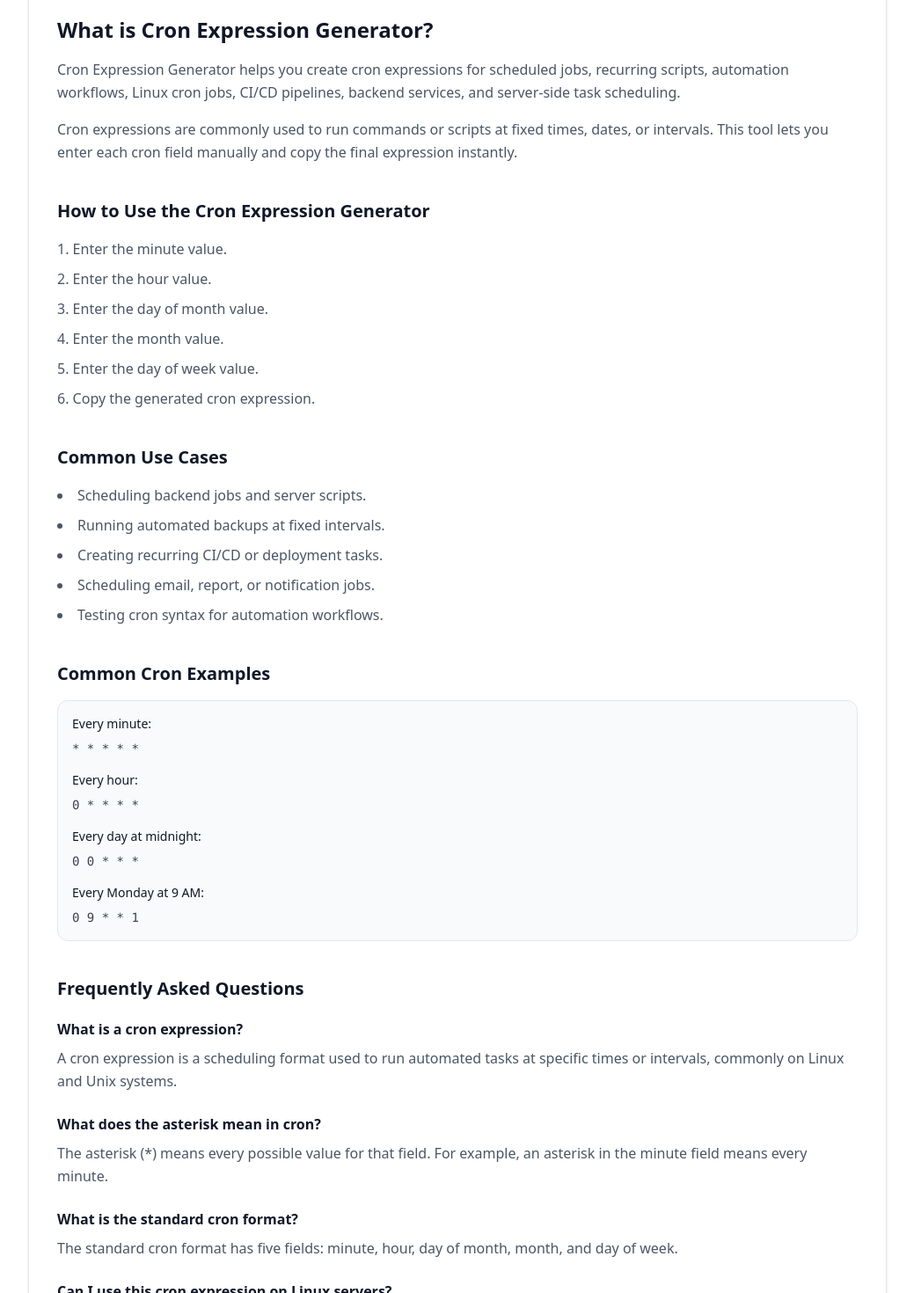
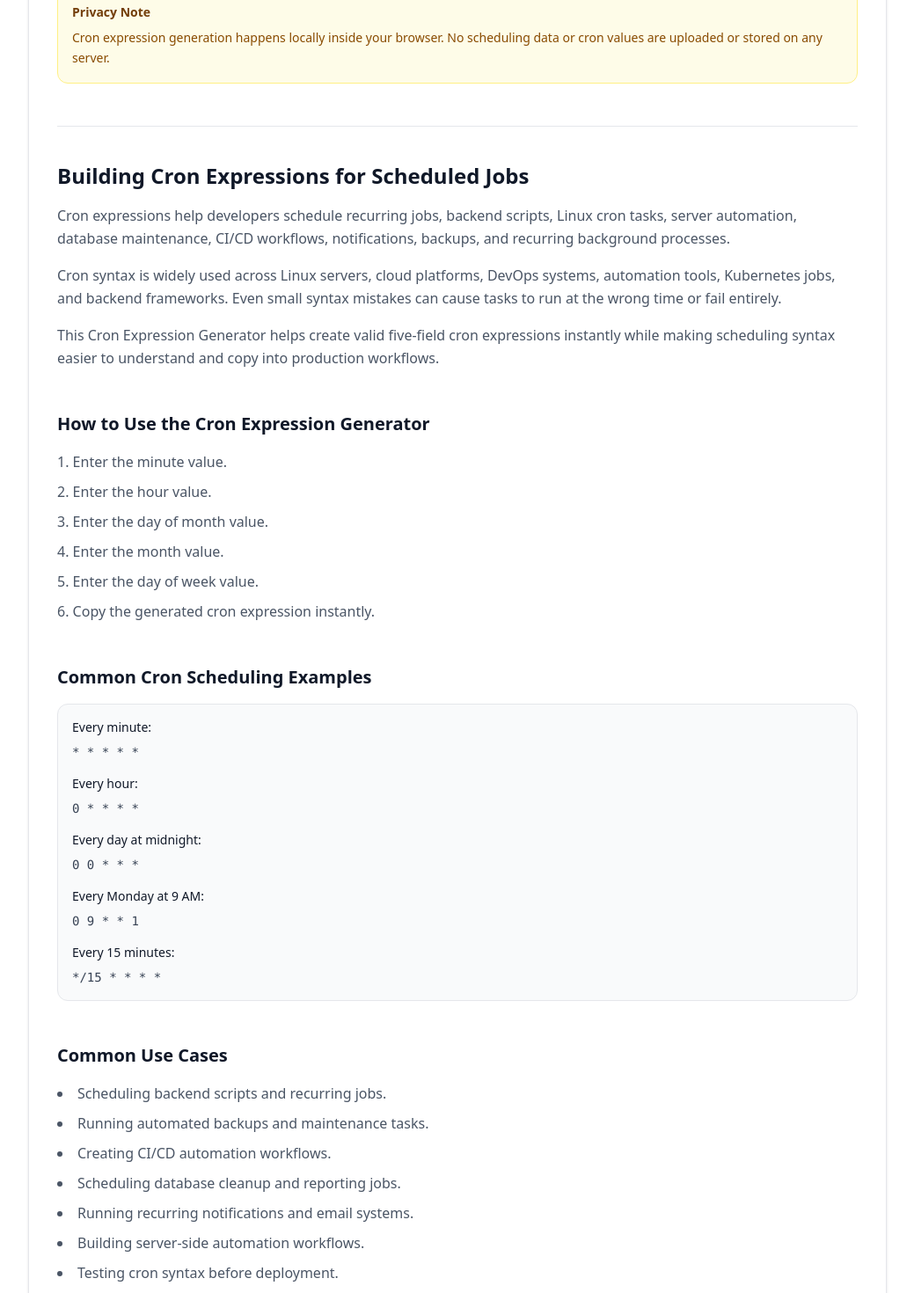
Before and after one commit to vaarunsonawwane-ops/yoryantra-new, a Next.js app: page /tools/cron-expression-generator in a window 1280 px wide. Shown: the part 1260-2730 px from the top of the page at 88% size, without its empty margins (120-1159 px from the left). Built offline with nearby package versions, Linux system fonts and the light colour scheme.

Commit message:
Cron Expression Generator SEO update

```diff
--- a/app/tools/cron-expression-generator/ToolClient.tsx
+++ b/app/tools/cron-expression-generator/ToolClient.tsx
@@ -5,11 +5,20 @@ import Link from "next/link";
 import ToolShell from "@/app/components/ToolShell";
 
 export default function ToolClient() {
-  const [minute, setMinute] = useState("*");
-  const [hour, setHour] = useState("*");
-  const [dayOfMonth, setDayOfMonth] = useState("*");
-  const [month, setMonth] = useState("*");
-  const [dayOfWeek, setDayOfWeek] = useState("*");
+  const [minute, setMinute] =
+    useState("*");
+
+  const [hour, setHour] =
+    useState("*");
+
+  const [dayOfMonth, setDayOfMonth] =
+    useState("*");
+
+  const [month, setMonth] =
+    useState("*");
+
+  const [dayOfWeek, setDayOfWeek] =
+    useState("*");
 
   const expression = `${minute} ${hour} ${dayOfMonth} ${month} ${dayOfWeek}`;
 
@@ -24,9 +33,9 @@ export default function ToolClient() {
   return (
     <ToolShell
       title="Cron Expression Generator"
-      description="Generate cron expressions online for scheduled jobs, automation workflows, and recurring tasks."
+      description="Generate cron expressions instantly for scheduled jobs, Linux cron tasks, automation workflows, and recurring backend processes."
     >
-      {/* INPUTS */}
+      {/* MINUTE */}
       <div>
         <label className="block mb-2 text-sm font-medium text-gray-700">
           Minute
@@ -35,12 +44,17 @@ export default function ToolClient() {
         <input
           type="text"
           value={minute}
-          onChange={(e) => setMinute(e.target.value)}
+          onChange={(e) =>
+            setMinute(
+              e.target.value
+            )
+          }
           placeholder="*"
           className="w-full rounded-xl border border-gray-300 p-4 text-sm outline-none focus:ring-2 focus:ring-[var(--green)] focus:border-transparent transition"
         />
       </div>
 
+      {/* HOUR */}
       <div className="mt-5">
         <label className="block mb-2 text-sm font-medium text-gray-700">
           Hour
@@ -49,12 +63,17 @@ export default function ToolClient() {
         <input
           type="text"
           value={hour}
-          onChange={(e) => setHour(e.target.value)}
+          onChange={(e) =>
+            setHour(
+              e.target.value
+            )
+          }
           placeholder="*"
           className="w-full rounded-xl border border-gray-300 p-4 text-sm outline-none focus:ring-2 focus:ring-[var(--green)] focus:border-transparent transition"
         />
       </div>
 
+      {/* DAY OF MONTH */}
       <div className="mt-5">
         <label className="block mb-2 text-sm font-medium text-gray-700">
           Day of Month
@@ -63,12 +82,17 @@ export default function ToolClient() {
         <input
           type="text"
           value={dayOfMonth}
-          onChange={(e) => setDayOfMonth(e.target.value)}
+          onChange={(e) =>
+            setDayOfMonth(
+              e.target.value
+            )
+          }
           placeholder="*"
           className="w-full rounded-xl border border-gray-300 p-4 text-sm outline-none focus:ring-2 focus:ring-[var(--green)] focus:border-transparent transition"
         />
       </div>
 
+      {/* MONTH */}
       <div className="mt-5">
         <label className="block mb-2 text-sm font-medium text-gray-700">
           Month
@@ -77,12 +101,17 @@ export default function ToolClient() {
         <input
           type="text"
           value={month}
-          onChange={(e) => setMonth(e.target.value)}
+          onChange={(e) =>
+            setMonth(
+              e.target.value
+            )
+          }
           placeholder="*"
           className="w-full rounded-xl border border-gray-300 p-4 text-sm outline-none focus:ring-2 focus:ring-[var(--green)] focus:border-transparent transition"
         />
       </div>
 
+      {/* DAY OF WEEK */}
       <div className="mt-5">
         <label className="block mb-2 text-sm font-medium text-gray-700">
           Day of Week
@@ -91,7 +120,11 @@ export default function ToolClient() {
         <input
           type="text"
           value={dayOfWeek}
-          onChange={(e) => setDayOfWeek(e.target.value)}
+          onChange={(e) =>
+            setDayOfWeek(
+              e.target.value
+            )
+          }
           placeholder="*"
           className="w-full rounded-xl border border-gray-300 p-4 text-sm outline-none focus:ring-2 focus:ring-[var(--green)] focus:border-transparent transition"
         />
@@ -100,13 +133,20 @@ export default function ToolClient() {
       {/* ACTIONS */}
       <div className="mt-5 flex flex-wrap gap-3">
         <button
-          onClick={() => navigator.clipboard.writeText(expression)}
+          onClick={() =>
+            navigator.clipboard.writeText(
+              expression
+            )
+          }
           className="yoryantra-btn"
         >
           Copy Expression
         </button>
 
-        <button onClick={resetAll} className="yoryantra-btn-outline">
+        <button
+          onClick={resetAll}
+          className="yoryantra-btn-outline"
+        >
           Reset
         </button>
       </div>
@@ -119,7 +159,11 @@ export default function ToolClient() {
           </h3>
 
           <button
-            onClick={() => navigator.clipboard.writeText(expression)}
+            onClick={() =>
+              navigator.clipboard.writeText(
+                expression
+              )
+            }
             className="yoryantra-btn-outline text-sm"
           >
             Copy
@@ -131,24 +175,43 @@ export default function ToolClient() {
         </div>
       </div>
 
+      {/* PRIVACY */}
+      <div className="mt-8 rounded-xl border border-yellow-200 bg-yellow-50 p-4">
+        <h3 className="text-sm font-semibold text-yellow-900">
+          Privacy Note
+        </h3>
+
+        <p className="mt-2 text-sm leading-relaxed text-yellow-800">
+          Cron expression generation happens locally inside your browser. No
+          scheduling data or cron values are uploaded or stored on any server.
+        </p>
+      </div>
+
       {/* SEO CONTENT */}
-      <section className="mt-12 border-t border-gray-200 pt-10 space-y-10">
+      <section className="mt-12 border-t border-gray-200 pt-10 space-y-12">
         <div>
           <h2 className="text-2xl font-semibold text-gray-900">
-            What is Cron Expression Generator?
+            Building Cron Expressions for Scheduled Jobs
           </h2>
 
           <p className="mt-4 text-gray-600 leading-relaxed">
-            Cron Expression Generator helps you create cron expressions for
-            scheduled jobs, recurring scripts, automation workflows, Linux cron
-            jobs, CI/CD pipelines, backend services, and server-side task
-            scheduling.
+            Cron expressions help developers schedule recurring jobs, backend
+            scripts, Linux cron tasks, server automation, database maintenance,
+            CI/CD workflows, notifications, backups, and recurring background
+            processes.
           </p>
 
           <p className="mt-4 text-gray-600 leading-relaxed">
-            Cron expressions are commonly used to run commands or scripts at
-            fixed times, dates, or intervals. This tool lets you enter each cron
-            field manually and copy the final expression instantly.
+            Cron syntax is widely used across Linux servers, cloud platforms,
+            DevOps systems, automation tools, Kubernetes jobs, and backend
+            frameworks. Even small syntax mistakes can cause tasks to run at the
+            wrong time or fail entirely.
+          </p>
+
+          <p className="mt-4 text-gray-600 leading-relaxed">
+            This Cron Expression Generator helps create valid five-field cron
+            expressions instantly while making scheduling syntax easier to
+            understand and copy into production workflows.
           </p>
         </div>
 
@@ -158,13 +221,78 @@ export default function ToolClient() {
           </h2>
 
           <ol className="mt-4 list-decimal list-inside space-y-2 text-gray-600 leading-relaxed">
-            <li>Enter the minute value.</li>
-            <li>Enter the hour value.</li>
-            <li>Enter the day of month value.</li>
-            <li>Enter the month value.</li>
-            <li>Enter the day of week value.</li>
-            <li>Copy the generated cron expression.</li>
+            <li>
+              Enter the minute value.
+            </li>
+
+            <li>
+              Enter the hour value.
+            </li>
+
+            <li>
+              Enter the day of month value.
+            </li>
+
+            <li>
+              Enter the month value.
+            </li>
+
+            <li>
+              Enter the day of week value.
+            </li>
+
+            <li>
+              Copy the generated cron expression instantly.
+            </li>
           </ol>
+        </div>
+
+        <div>
+          <h2 className="text-xl font-semibold text-gray-900">
+            Common Cron Scheduling Examples
+          </h2>
+
+          <div className="mt-4 rounded-xl border border-gray-200 bg-gray-50 p-4 text-sm text-gray-700">
+            <p className="font-medium text-gray-900">
+              Every minute:
+            </p>
+
+            <pre className="mt-2 whitespace-pre-wrap break-words">
+{`* * * * *`}
+            </pre>
+
+            <p className="mt-4 font-medium text-gray-900">
+              Every hour:
+            </p>
+
+            <pre className="mt-2 whitespace-pre-wrap break-words">
+{`0 * * * *`}
+            </pre>
+
+            <p className="mt-4 font-medium text-gray-900">
+              Every day at midnight:
+            </p>
+
+            <pre className="mt-2 whitespace-pre-wrap break-words">
+{`0 0 * * *`}
+            </pre>
+
+            <p className="mt-4 font-medium text-gray-900">
+              Every Monday at 9 AM:
+            </p>
+
+            <pre className="mt-2 whitespace-pre-wrap break-words">
+{`0 9 * * 1`}
+            </pre>
+
+            <p className="mt-4 font-medium text-gray-900">
+              Every 15 minutes:
+            </p>
+
+            <pre className="mt-2 whitespace-pre-wrap break-words">
+{`*/15 * * * *`}
+            </pre>
+          </div>
         </div>
 
         <div>
@@ -173,51 +301,64 @@ export default function ToolClient() {
           </h2>
 
           <ul className="mt-4 list-disc list-inside space-y-2 text-gray-600 leading-relaxed">
-            <li>Scheduling backend jobs and server scripts.</li>
-            <li>Running automated backups at fixed intervals.</li>
-            <li>Creating recurring CI/CD or deployment tasks.</li>
-            <li>Scheduling email, report, or notification jobs.</li>
-            <li>Testing cron syntax for automation workflows.</li>
+            <li>
+              Scheduling backend scripts and recurring jobs.
+            </li>
+
+            <li>
+              Running automated backups and maintenance tasks.
+            </li>
+
+            <li>
+              Creating CI/CD automation workflows.
+            </li>
+
+            <li>
+              Scheduling database cleanup and reporting jobs.
+            </li>
+
+            <li>
+              Running recurring notifications and email systems.
+            </li>
+
+            <li>
+              Building server-side automation workflows.
+            </li>
+
+            <li>
+              Testing cron syntax before deployment.
+            </li>
           </ul>
         </div>
 
         <div>
           <h2 className="text-xl font-semibold text-gray-900">
-            Common Cron Examples
+            Understanding Cron Syntax
           </h2>
 
           <div className="mt-4 rounded-xl border border-gray-200 bg-gray-50 p-4 text-sm text-gray-700">
-            <p className="font-medium text-gray-900">
-              Every minute:
-            </p>
+            <ul className="space-y-3">
+              <li>
+                <strong>*</strong> means every possible value.
+              </li>
 
-            <pre className="mt-2 whitespace-pre-wrap break-words">
-              * * * * *
-            </pre>
+              <li>
+                <strong>*/5</strong> means every 5 intervals.
+              </li>
 
-            <p className="mt-4 font-medium text-gray-900">
-              Every hour:
-            </p>
+              <li>
+                <strong>1,2,3</strong> means multiple specific values.
+              </li>
 
-            <pre className="mt-2 whitespace-pre-wrap break-words">
-              0 * * * *
-            </pre>
+              <li>
+                <strong>1-5</strong> means a value range.
+              </li>
 
-            <p className="mt-4 font-medium text-gray-900">
-              Every day at midnight:
-            </p>
-
-            <pre className="mt-2 whitespace-pre-wrap break-words">
-              0 0 * * *
-            </pre>
-
-            <p className="mt-4 font-medium text-gray-900">
-              Every Monday at 9 AM:
-            </p>
-
-            <pre className="mt-2 whitespace-pre-wrap break-words">
-              0 9 * * 1
-            </pre>
+              <li>
+                Standard cron format uses five fields:
+                minute, hour, day of month, month, and day of week.
+              </li>
+            </ul>
           </div>
         </div>
 
@@ -233,42 +374,51 @@ export default function ToolClient() {
               </h3>
 
               <p className="mt-2 text-gray-600 leading-relaxed">
-                A cron expression is a scheduling format used to run automated
-                tasks at specific times or intervals, commonly on Linux and Unix
-                systems.
+                A cron expression is a scheduling format used to automate tasks
+                at specific times or recurring intervals.
               </p>
             </div>
 
             <div>
               <h3 className="font-semibold text-gray-900">
-                What does the asterisk mean in cron?
+                Where are cron expressions used?
               </h3>
 
               <p className="mt-2 text-gray-600 leading-relaxed">
-                The asterisk (*) means every possible value for that field. For
-                example, an asterisk in the minute field means every minute.
+                Cron expressions are commonly used in Linux servers, cloud
+                systems, backend frameworks, DevOps pipelines, and automation
+                workflows.
               </p>
             </div>
 
             <div>
               <h3 className="font-semibold text-gray-900">
-                What is the standard cron format?
+                What does the asterisk (*) mean in cron?
               </h3>
 
               <p className="mt-2 text-gray-600 leading-relaxed">
-                The standard cron format has five fields: minute, hour, day of
-                month, month, and day of week.
+                The asterisk means every possible value for that field.
               </p>
             </div>
 
             <div>
               <h3 className="font-semibold text-gray-900">
-                Can I use this cron expression on Linux servers?
+                Is this compatible with Linux cron jobs?
               </h3>
 
               <p className="mt-2 text-gray-600 leading-relaxed">
                 Yes. This tool generates standard five-field cron expressions
-                used by most Linux and Unix cron systems.
+                commonly used in Linux and Unix systems.
+              </p>
+            </div>
+
+            <div>
+              <h3 className="font-semibold text-gray-900">
+                Is cron expression generation processed on the server?
+              </h3>
+
+              <p className="mt-2 text-gray-600 leading-relaxed">
+                No. Cron expressions are generated entirely inside your browser.
               </p>
             </div>
           </div>
@@ -279,21 +429,45 @@ export default function ToolClient() {
             Related Tools
           </h2>
 
+          <p className="mt-3 text-gray-600 leading-relaxed">
+            Cron scheduling often connects with DevOps workflows, backend
+            automation, APIs, Linux servers, and infrastructure management.
+          </p>
+
           <div className="mt-4 flex flex-wrap gap-3">
-            <Link href="/tools/api-key-generator" className="yoryantra-btn-outline">
+            <Link
+              href="/tools/api-key-generator"
+              className="yoryantra-btn-outline"
+            >
               API Key Generator
             </Link>
 
-            <Link href="/tools/bcrypt-generator" className="yoryantra-btn-outline">
+            <Link
+              href="/tools/bcrypt-generator"
+              className="yoryantra-btn-outline"
+            >
               bcrypt Generator
             </Link>
 
-            <Link href="/tools/jwt-decoder" className="yoryantra-btn-outline">
+            <Link
+              href="/tools/jwt-decoder"
+              className="yoryantra-btn-outline"
+            >
               JWT Decoder
             </Link>
 
-            <Link href="/tools/hmac-generator" className="yoryantra-btn-outline">
+            <Link
+              href="/tools/hmac-generator"
+              className="yoryantra-btn-outline"
+            >
               HMAC Generator
+            </Link>
+
+            <Link
+              href="/tools/yaml-formatter"
+              className="yoryantra-btn-outline"
+            >
+              YAML Formatter
             </Link>
           </div>
         </div>
```
